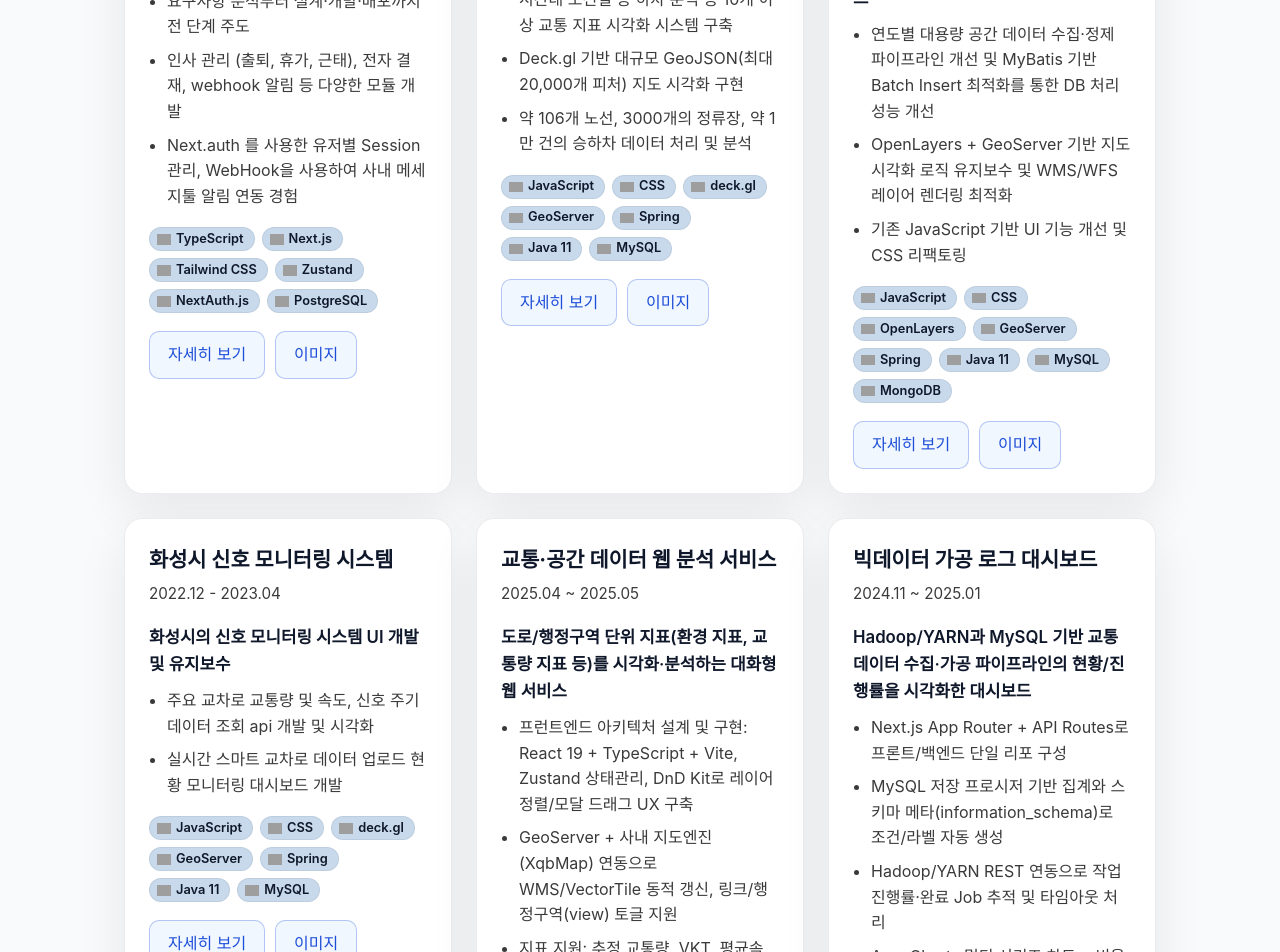
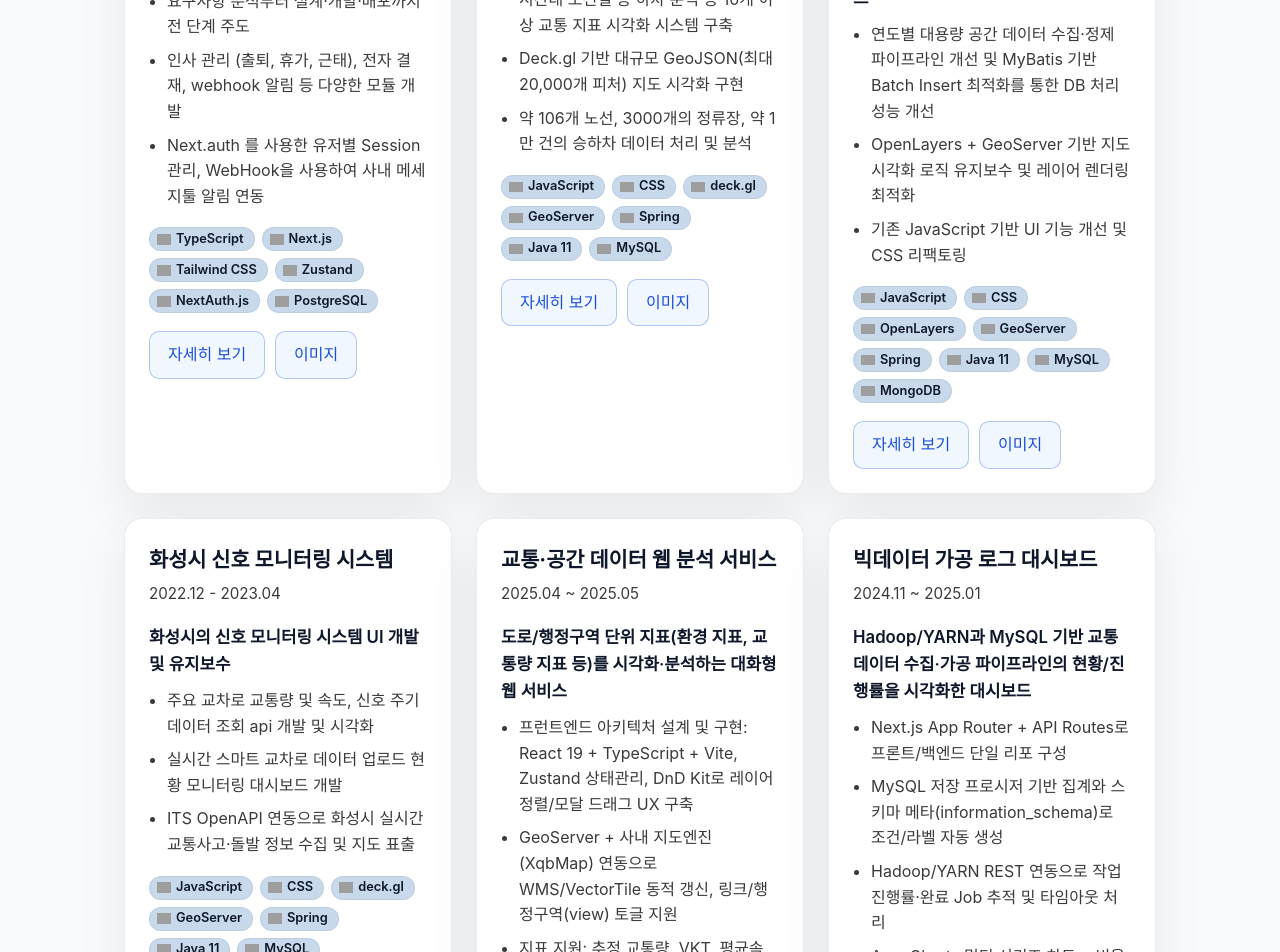
Before and after one commit to parkjh97/jpark-portfolio, a React (Vite) app in the folder my-portfolio/: page / in a window 1280 px wide. Shown: the part 2800-3752 px from the top of the page. Built offline with nearby package versions, Linux system fonts and the light colour scheme; grey boxes are pictures that could not be loaded.

Commit message:
문구수정

```diff
--- a/my-portfolio/src/i18n/locales/ko.ts
+++ b/my-portfolio/src/i18n/locales/ko.ts
@@ -141,7 +141,7 @@ const ko = {
         details: [
           "요구사항 분석부터 설계·개발·배포까지 전 단계 주도",
           "인사 관리 (출퇴, 휴가, 근태), 전자 결재, webhook 알림 등 다양한 모듈 개발",
-          "Next.auth 를 사용한 유저별 Session 관리, WebHook을 사용하여 사내 메세지툴 알림 연동 경험",
+          "Next.auth 를 사용한 유저별 Session 관리, WebHook을 사용하여 사내 메세지툴 알림 연동",
         ],
       },
       viewTexportX: {
@@ -165,7 +165,7 @@ const ko = {
           "네비게이션, 휴대폰, 교통카드 빅데이터를 기반으로 분석환경을 제공하는 서비스",
         details: [
           "연도별 대용량 공간 데이터 수집·정제 파이프라인 개선 및 MyBatis 기반 Batch Insert 최적화를 통한 DB 처리 성능 개선",
-          "OpenLayers + GeoServer 기반 지도 시각화 로직 유지보수 및 WMS/WFS 레이어 렌더링 최적화",
+          "OpenLayers + GeoServer 기반 지도 시각화 로직 유지보수 및 레이어 렌더링 최적화",
           "기존 JavaScript 기반 UI 기능 개선 및 CSS 리팩토링",
         ],
       },
@@ -176,6 +176,7 @@ const ko = {
         details: [
           "주요 교차로 교통량 및 속도, 신호 주기 데이터 조회 api 개발 및 시각화",
           "실시간 스마트 교차로 데이터 업로드 현황 모니터링 대시보드 개발",
+          "ITS OpenAPI 연동으로 화성시 실시간 교통사고·돌발 정보 수집 및 지도 표출"
         ],
       },
       si: {
@@ -382,7 +383,7 @@ const ko = {
           {
             heading: "기술 포인트",
             bullets: [
-              "MyBatis 동적 SQL — <choose>/<foreach>를 활용한 동적 테이블명·조건 분기, GEOM/ASTEXT 공간 데이터 처리",
+              "MyBatis 동적 SQL을 활용한 동적 테이블명·조건 분기, GEOM/ASTEXT 공간 데이터 처리",
               "eGovFrame 3.9.0 표준프레임워크 기반 4계층 구조 (Controller → Service → ServiceImpl → DAO)",
               "HikariCP 4.0.3 고성능 커넥션 풀, AOP 기반 전역 예외처리, LoggingInterceptor 요청 추적",
             ],
@@ -408,7 +409,7 @@ const ko = {
           {
             heading: "기술 포인트",
             bullets: [
-              "Spring + MyBatis 기반 대용량 교통 데이터 조회 API 개발 — CTE, FULL JOIN, ROW_NUMBER 윈도우 함수, PERCENTILE_CONT 분위수 통계 활용",
+              "Spring + MyBatis 기반 대용량 교통 데이터 조회 API 개발 — 교통 데이터 통합 조회 및 순위·분포 통계 계산 로직 구현",
               "GeoServer WMS/WFS 연동으로 공간 데이터 지도 레이어 동적 표출",
               "Deck.gl ScatterplotLayer, PathLayer 등을 활용한 인터랙티브 지도 시각화",
             ],
```
